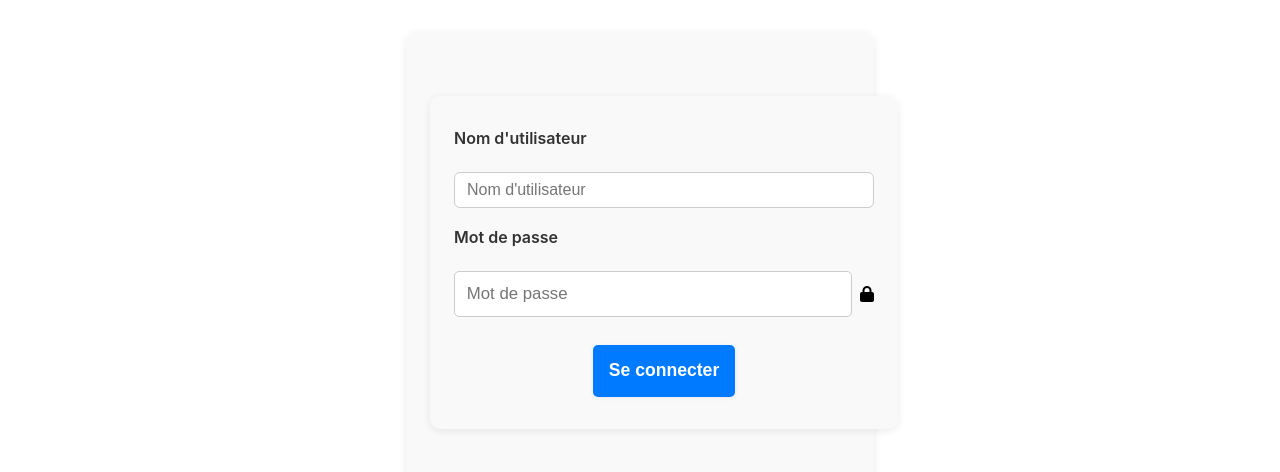
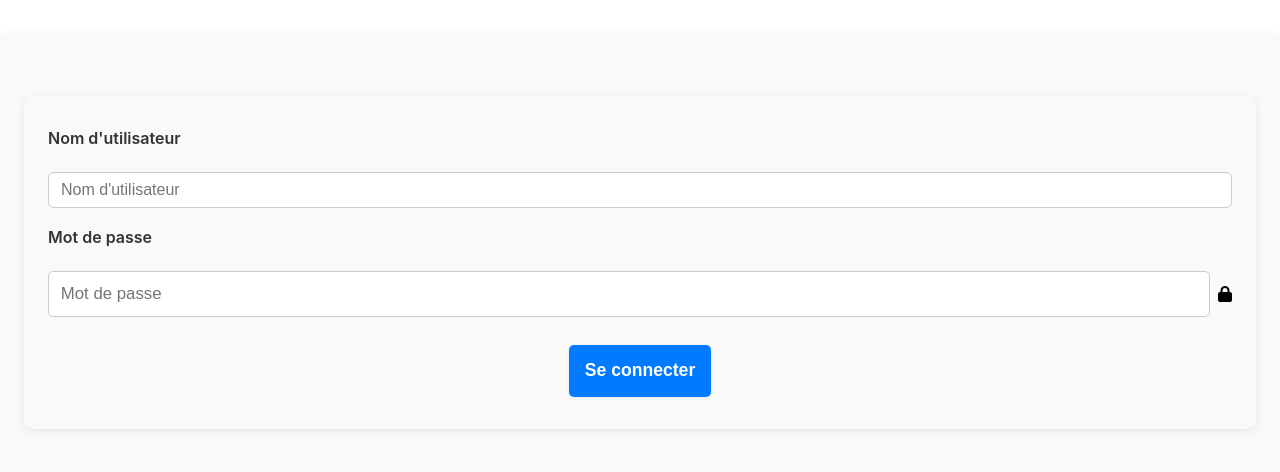
Before and after one commit to karma-yrb/EpiSol, a React (Create React App) app: page /login in a window 1280 px wide. Shown: the top 472 px of the page. Built offline with nearby package versions, Linux system fonts and the light colour scheme.

Commit message:
Suppression de la propriété width sur .uni-form, form.uni-form dans tous les CSS - Les formulaires s'adaptent mieux à la largeur du conteneur parent.

```diff
--- a/src/components/categories/ManageCategories.css
+++ b/src/components/categories/ManageCategories.css
@@ -80,7 +80,6 @@ form button[type="submit"]:hover {
 
 .uni-form,
 form.uni-form {
-  width: 420px;
   max-width: 100%;
   margin-left: auto;
   margin-right: auto;
--- a/src/components/commun/UniForm.css
+++ b/src/components/commun/UniForm.css
@@ -7,8 +7,6 @@
 .edit-beneficiaire-form,
 .uni-form,
 form.uni-form {
-  max-width: 420px;
-  width: auto;
   margin: 2rem auto;
   padding: 2rem 1.5rem;
   background: #f9f9f9;
--- a/src/components/produits/ManageProduits.css
+++ b/src/components/produits/ManageProduits.css
@@ -287,7 +287,6 @@ select {
 
 .uni-form,
 form.uni-form {
-  width: 420px;
   max-width: 100%;
   margin-left: auto;
   margin-right: auto;
--- a/src/components/users/ManageUsers.css
+++ b/src/components/users/ManageUsers.css
@@ -250,7 +250,6 @@ button:hover {
 
 .uni-form,
 form.uni-form {
-  width: 420px;
   max-width: 100%;
   margin-left: auto;
   margin-right: auto;
```
